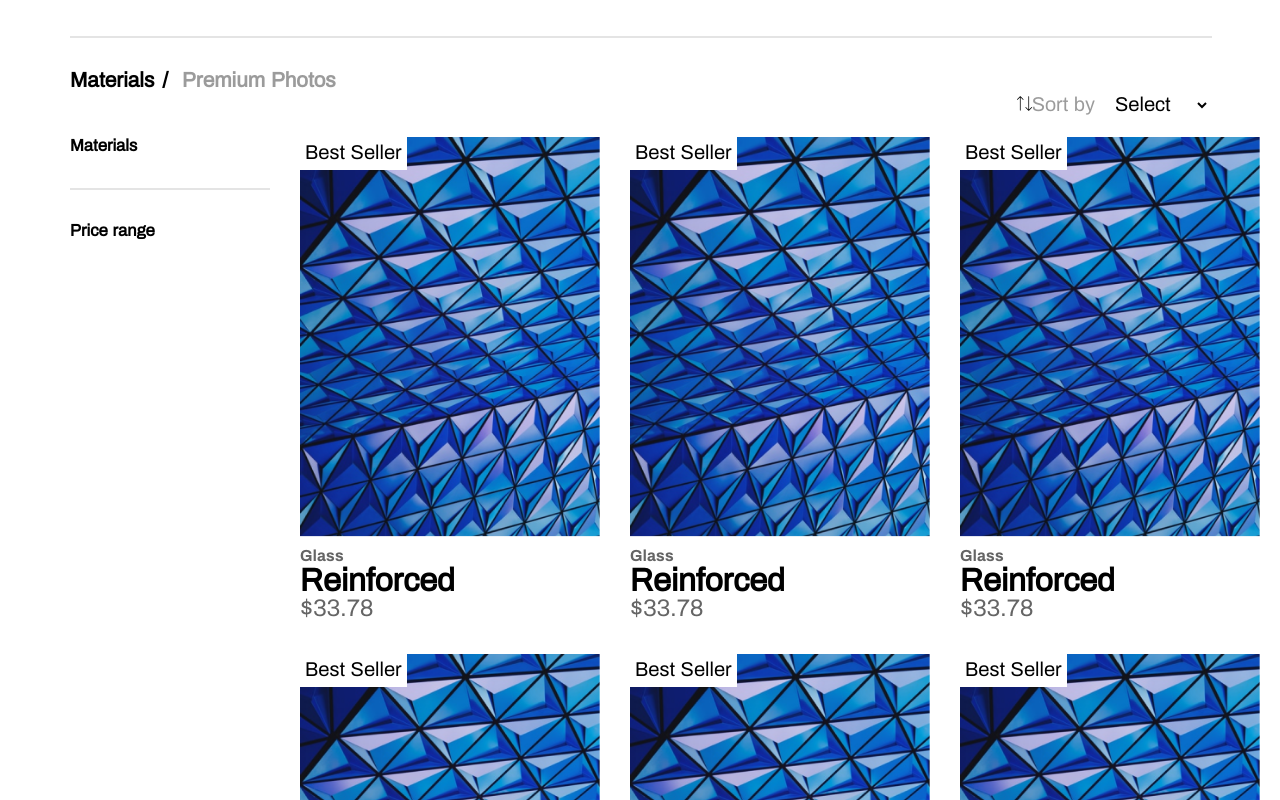
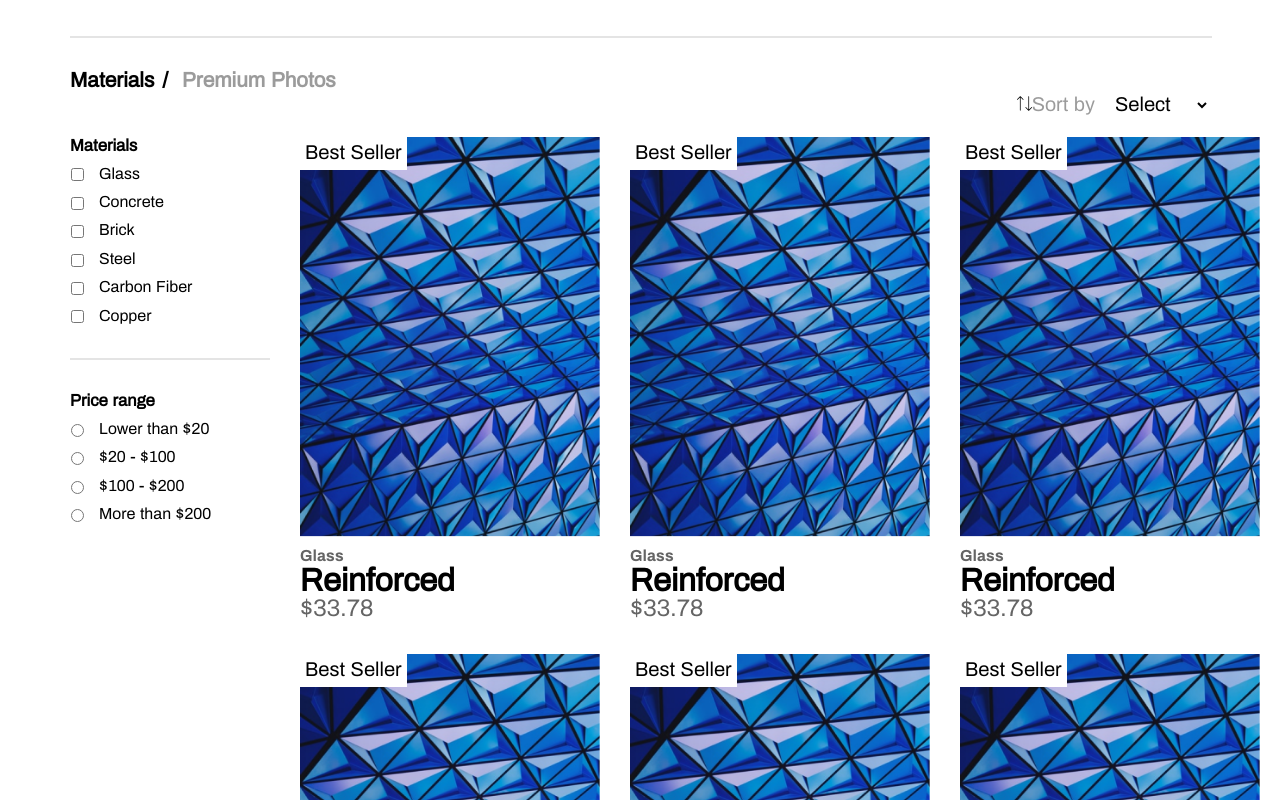
Before and after one commit to Abdelrhmangad/iSteps, a Next.js app: page / in a window 1280 px wide. Shown: the part 1160-1960 px from the top of the page. Built offline with nearby package versions, Linux system fonts and the light colour scheme.

Commit message:
dynamic filters done

```diff
--- a/components/ProductsSectionContainer.jsx
+++ b/components/ProductsSectionContainer.jsx
@@ -5,6 +5,7 @@ import FilterIcon from "@/images/filterIcon.svg";
 import ProductCard from "./productCard";
 import NextArr from "@/images/nextArr.svg";
 import PrevArr from "@/images/prevArr.svg";
+import { filtersData } from "./data";
 
 export default function ProductsSectionContainer() {
   return (
@@ -26,8 +27,26 @@ export default function ProductsSectionContainer() {
       <div className="productsContainer-section">
         <aside className="filtersContainer">
           <h5>Materials</h5>
+          {filtersData["materilaFilters"].map((filter) => (
+            <div key={filter.value} className="checkboxContainer">
+              <input type="checkbox" id={filter.value} value={filter.value} name="materials" />
+              <label htmlFor={filter.value}>{filter.filterLabel}</label>
+            </div>
+          ))}
           <hr className="sectionsSeparater" />
           <h5>Price range</h5>
+          {filtersData["priceRangeFilters"].map((filter) => (
+            <div key={filter.value} className="checkboxContainer">
+              <input
+                type="radio"
+                id={filter.label}
+                value={filter.lowerVal}
+                name="priceRange"
+                onChange={(e) => console.log(e.target.value)}
+              />
+              <label htmlFor={filter.label}>{filter.label}</label>
+            </div>
+          ))}
         </aside>
         <div className="productsContainer">
           <ProductCard />
--- /dev/null
+++ b/components/data.js
@@ -0,0 +1,131 @@
+const products = [
+  {
+    name: "Reinforced",
+    category: "glass",
+    price: 33.78,
+    currency: "USD",
+    image: {
+      src: "",
+      alt: "",
+    },
+    bestseller: true,
+    featured: false,
+    details: null,
+  },
+  {
+    name: "Shape",
+    category: "steel",
+    price: 93.89,
+    currency: "USD",
+    image: "",
+    bestseller: false,
+    featured: false,
+    details: null,
+  },
+  {
+    name: "Wave",
+    category: "steel",
+    price: 120.21,
+    currency: "USD",
+    image: {
+      src: "",
+      alt: "",
+    },
+    bestseller: false,
+    featured: false,
+    details: null,
+  },
+  {
+    name: "Shape",
+    category: "steel",
+    price: 101,
+    currency: "USD",
+    image: "",
+    bestseller: false,
+    featured: false,
+    details: null,
+  },
+  {
+    name: "Recycled Plastic",
+    category: "plastic",
+    price: 101,
+    currency: "USD",
+    image: {
+      src: "",
+      alt: "",
+    },
+    bestseller: false,
+    featured: true,
+    details: {
+      weight: 2340,
+      thickness: 2,
+      description: "",
+      recommendations: [
+        {
+          src: "",
+          alt: "",
+        },
+        {
+          src: "",
+          alt: "",
+        },
+        {
+          src: "",
+
+          alt: "",
+        },
+      ],
+    },
+  },
+];
+
+export const filtersData = {
+  materilaFilters: [
+    {
+      filterLabel: "Glass",
+      value: "glass",
+    },
+    {
+      filterLabel: "Concrete",
+      value: "concrete",
+    },
+    {
+      filterLabel: "Brick",
+      value: "brick",
+    },
+    {
+      filterLabel: "Steel",
+      value: "steel",
+    },
+    {
+      filterLabel: "Carbon Fiber",
+      value: "carbon-fiber",
+    },
+    {
+      filterLabel: "Copper",
+      value: "copper",
+    },
+  ],
+  priceRangeFilters: [
+    {
+      label: "Lower than $20",
+      maxVal: 20,
+      lowerVal: 0,
+    },
+    {
+      label: "$20 - $100",
+      maxVal: 100,
+      lowerVal: 20,
+    },
+    {
+      label: "$100 - $200",
+      maxVal: 200,
+      lowerVal: 100,
+    },
+    {
+      label: "More than $200",
+      maxVal: null,
+      lowerVal: 0,
+    },
+  ],
+};
--- a/styles/_homepage.styles.scss
+++ b/styles/_homepage.styles.scss
@@ -110,6 +110,26 @@
         //   background-color: purple;
         min-width: 200px;
         overflow: hidden;
+
+        .checkboxContainer {
+          display: flex;
+          align-items: center;
+          gap: 15px;
+          padding-left: 1px;
+          margin-top: 10px;
+          label{
+            font-weight: thin;
+            font-size: 16px;
+          }
+          input[type="checkbox"],
+          input[type="radio"] {
+            appearance: square;
+            /* Double-sized Checkboxes */
+            border: 1px solid black;
+            accent-color: black;
+            padding: 10px;
+          }
+        }
       }
       .productsContainer {
         min-width: 100%;
```
